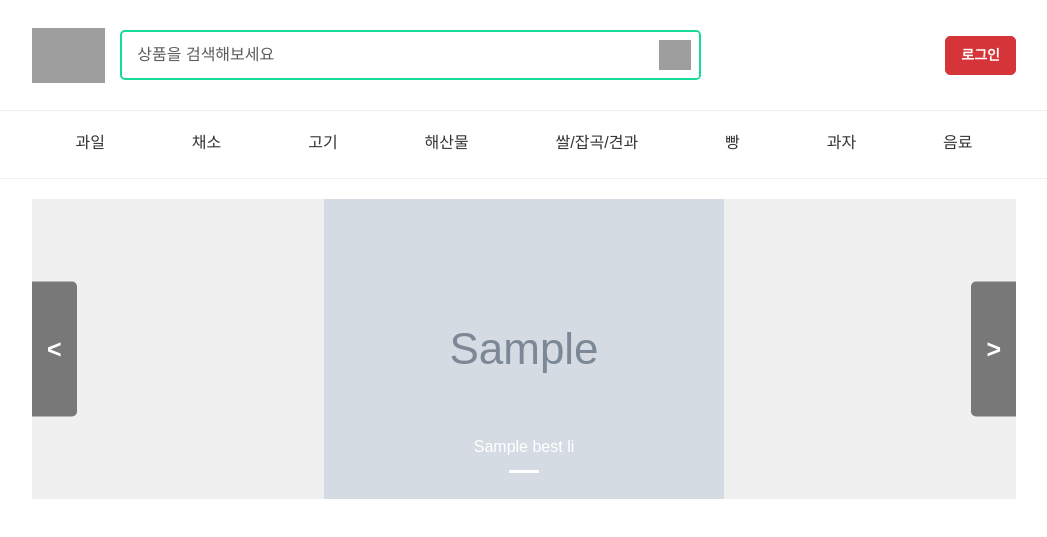
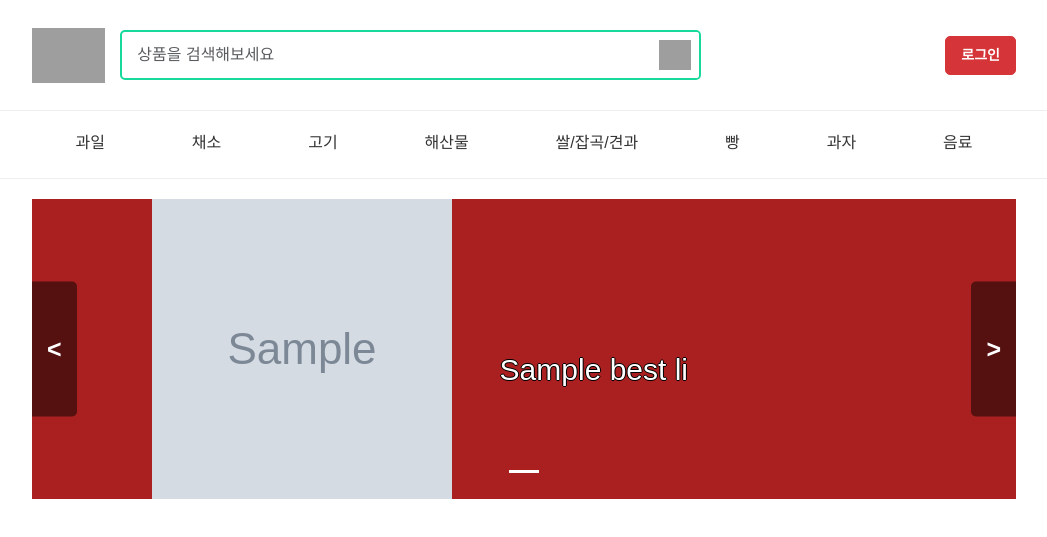
Before and after one commit to banwoojin1127/TeamProject2nd_Shop, a Flask app: template templates/woo/category.html in a window 1280 px wide. Shown: the top 537 px of the page, without its empty margins (116-1163 px from the left). Run offline with Flask 3, Linux system fonts and the light colour scheme; the template is opened without the code that fills it: most values are stand-ins (such as "Sample title", 1, 10 or a date in 2020); grey boxes marked "Sample" are stand-in pictures; grey boxes are pictures that could not be loaded.

Commit message:
(완료) 장바구니 추천 상품 담기, 그래프 레이아웃 수정 슬라이드 이미지 수정, 상세보기 이미지 비율 조절 (진행중) 상품 리스트를 누르면 상세보기로 이동하게 만들기

```diff
--- a/flask_dao/sky_dao.py
+++ b/flask_dao/sky_dao.py
@@ -62,16 +62,15 @@ class SkyDAO :
             self.conn.rollback()
             return []
 
-    #장바구니 - 상품 담기(+추천 상품 담기)
+    #장바구니 - 추천 상품 담기
     def item_add(self, user_id, item_id) :
         try :
             sql = "INSERT INTO item_cart(user_id, item_id) VALUES (%s, %s)"
             self.cursor.execute(sql, (user_id, item_id))
             self.conn.commit()
-        except Exception as e:
+        except Exception as e :
             self.conn.rollback()
             print(e)
-
 
     #장바구니 - 상품 제거
     def item_remove(self, user_id, item_id) :
--- a/routes/sky.py
+++ b/routes/sky.py
@@ -41,11 +41,14 @@ def cart_page() :
         return redirect("/login")
 
     #장바구니 - 상품출력
+    user_id = get_user_id()
     dao = SkyDAO()
     items = dao.cart_check(user_id)
 
     #장바구니 - 추천 상품출력
     recommend_items = dao.item_recommend()
+    #화면용 객체 저장
+    session["recommend_items"] = recommend_items
 
     dao.close()
     return render_template("sky/cart.html", datas=items, rdatas=recommend_items)
@@ -81,7 +84,8 @@ def payok() :
     dao.item_payok(user_id)
     #session["키"] = 값
     dao.close()
-    session["paid_items"] = paid_items #화면용 객체 저장
+    #화면용 객체 저장
+    session["paid_items"] = paid_items
     return redirect("/history")
 
 #추천 상품 담기
--- a/static/css/universal.css
+++ b/static/css/universal.css
@@ -313,6 +313,7 @@ main {
     height: 200px; /* 상품 썸네일 높이 임의 지정 */
     background-color: #f7f7f7;
     border: 1px dashed #ddd; /* 이미지 플레이스홀더 스타일 */
+    object-fit:cover;
 }
 /* 중간 와이드 배너 || !!!!! !!!!! 다만 이 영역은 그래프를 출력하는 자리로 수정 필요 !!!!! !!!!! */
 .middle-banner-area {
@@ -427,9 +428,10 @@ main {
 }
 .detail-item-image {
     flex: 1; /* 이미지 영역 */
-    height: 600px; /* 큰 이미지 높이 임의 지정 */
+    /* height: 600px; 큰 이미지 높이 임의 지정 */
     background-color: #f7f7f7;
     border: 1px dashed #ddd;
+    object-fit: cover;
 }
 .detail-item-info {
     flex: 1; /* 정보 영역 */
@@ -680,7 +682,11 @@ main {
 /* 추천 상품 섹션 */
 /* ------------------- */
 .recommended-items {
-    margin-top: 50px;
+    margin-top: 30px;
+    display: flex;
+    justify-content: space-between;  /* 양쪽 끝으로 배치 */
+    align-items: flex-start;         /* 위쪽 정렬 */
+    gap: 20px;
 }
 
 .section-title { /* 중복되는 클래스 지정이 있지만 값이 같아서 문제 없음 */
@@ -691,7 +697,7 @@ main {
 
 .recommended-container {
     display: flex;
-    gap: 30px;
+    flex-direction: column;
 }
 
 .recommended-list {
@@ -748,6 +754,7 @@ main {
 
 .recommended-wide-banner {
     flex: 2; /* 오른쪽 배너가 더 많은 공간을 차지 */
+    width: 500px;
     height: 400px; /* 높이 임의 지정 */
     background-color: #e0e0e0;
     border: 1px dashed #ccc;
--- a/templates/includes/_carousel.html
+++ b/templates/includes/_carousel.html
@@ -1,3 +1,31 @@
+<style>
+.slide_img {
+    display: flex;
+    align-items: center;
+    width: 300px;
+    height: 300px;
+    object-fit: cover;
+    margin-left: 120px;
+}
+
+.slide_item_name {
+    width: 400px;
+    text-align: left;
+    margin-left: 320px;
+    margin-bottom: 67px;
+    align-items: center;
+    font-size: 30px;
+    text-shadow: -1px 0 black, 0 1px black, 1px 0 black, 0 -1px black;
+    display: -webkit-box;
+    -webkit-line-clamp: 2;
+    -webkit-box-orient: vertical;
+    overflow: hidden;
+    text-overflow: ellipsis;
+}
+
+
+</style>
+
 <!-- 캐러셀 (슬라이드) 시작 -->
 <div id="carouselSlideslidesShow" class="main-banner carousel slide">
     <div class="carousel-indicators">
@@ -6,23 +34,24 @@
         <button type="button" data-bs-target="#carouselSlideslidesShow" data-bs-slide-to="{{ indi_no }}" aria-label="Slide {{ indi_no + 1 }}"></button>
         {% endfor %}
     </div>
-    <div class="carousel-inner" style="width: 100%; height: 100%;">
+    <div class="carousel-inner" style="width: 100%; height: 100%; background-color: #aa2020;">
         <a href="/{{ (best_li[0]['item_category'] - 9) // 10 }}/{{ best_li[0]['item_id'] }}">
             <div class="carousel-item active" style="width: 100%; height: 100%;">
-                <img src="{{ url_for('static', filename='img/_item/' + best_li[0]['item_img']) }}"
-                class="d-block" style="height: 100%; object-fit: cover; display: flex; margin: auto;" alt="...">
+                <img class="slide_img" src="{{ url_for('static', filename='img/_item/' + best_li[0]['item_img']) }}"
+                class="d-block" alt="...">
                 <div class="carousel-caption d-none d-md-block">
-                    <p> {{ best_li[0]['item_name'] }} </p>
+                    <p class="slide_item_name"> {{ best_li[0]['item_name'] }} </p>
                 </div>
             </div>
         </a>
+
         {% for casel in best_li[1:] %}
         <a href="/{{ (casel['item_category'] - 9) // 10 }}/{{ casel['item_id'] }}">
             <div class="carousel-item" style="width: 100%; height: 100%;">
-                <img src="{{ url_for('static', filename='img/_item/' + casel['item_img']) }}"
-                class="d-block" style="height: 100%; object-fit: cover; display: flex; margin: auto;" alt="...">
+                <img class="slide_img" src="{{ url_for('static', filename='img/_item/' + casel['item_img']) }}"
+                class="d-block" style="height: 100%; object-fit: cover; display: flex;" alt="...">
                 <div class="carousel-caption d-none d-md-block">
-                    <p> {{ casel['item_name'] }} </p>
+                    <p class="slide_item_name"> {{ casel['item_name'] }} </p>
                 </div>
             </div>
         </a>
```
Also changed, not shown: templates/sky/cart.html (+13 -7 lines).
